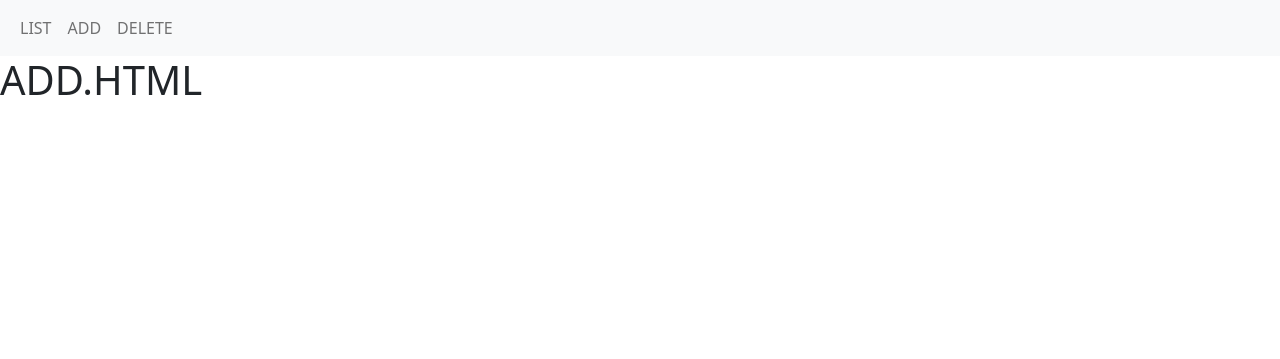
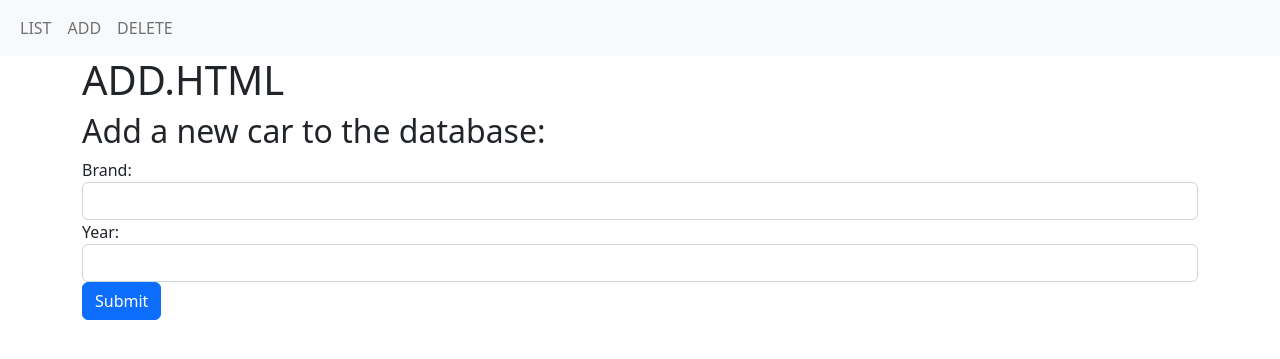
Before and after one commit to Ferrorist/test_mysql, a Django app: page /cars/add/ in a window 1280 px wide. Shown: the top 359 px of the page. Run offline with Django 3.2, Linux system fonts and the light colour scheme.

Commit message:
add databases and codes

```diff
--- a/cars/templates/cars/add.html
+++ b/cars/templates/cars/add.html
@@ -1,5 +1,21 @@
 {% extends "base.html" %}
 
 {% block content %}
-<h1>ADD.HTML</h1>
+<div class='container'>
+    <h1>ADD.HTML</h1>
+    <h2>Add a new car to the database:</h2>
+    <form action="" method='POST'>
+        {% csrf_token %}
+        <div class="form-group">
+            <label for="brand">Brand:</label>
+            <input class="form-control" type="text" id='brand' name='brand'>
+        </div>
+        <div class="form-group">
+            <label for="year">Year:</label>
+            <input class="form-control" type="text" id='year' name='year'>
+        </div>
+        <input class='btn btn-primary' type="submit">
+    </form>
+</div>
+
 {% endblock content %}
--- a/cars/views.py
+++ b/cars/views.py
@@ -1,11 +1,32 @@
-from django.shortcuts import render
+from django.shortcuts import render, redirect
+from django.urls import reverse
+from . import models
 
 # Create your views here.
 def list(request):
-    return render(request, 'cars/list.html')
+    all_cars = models.Car.objects.all()
+    context = {'all_cars' : all_cars}
+
+    return render(request, 'cars/list.html', context=context)
 
 def add(request):
-    return render(request, 'cars/add.html')
+    if request.POST:
+        brand = request.POST['brand']
+        year = int(request.POST['year'])
+        models.Car.objects.create(brand=brand, year=year)
+        # if user submitted new car ---> list.html
+        return redirect(reverse('cars:list'))
+    else:
+        return render(request, 'cars/add.html')
 
 def delete(request):
-    return render(request, 'cars/delete.html')
+    if request.POST:
+        pk = request.POST['pk']
+        try:
+            models.Car.objects.get(pk=pk).delete()
+            return redirect(reverse('cars:list'))
+        except:
+            print('pk not found!')
+            return redirect(reverse('cars:list'))
+    else:
+        return render(request, 'cars/delete.html')
```
Also changed, not shown: cars/templates/cars/delete.html (+13 -1 lines), cars/templates/cars/list.html (+9 -1 lines), cars/migrations/0001_initial.py (added).
